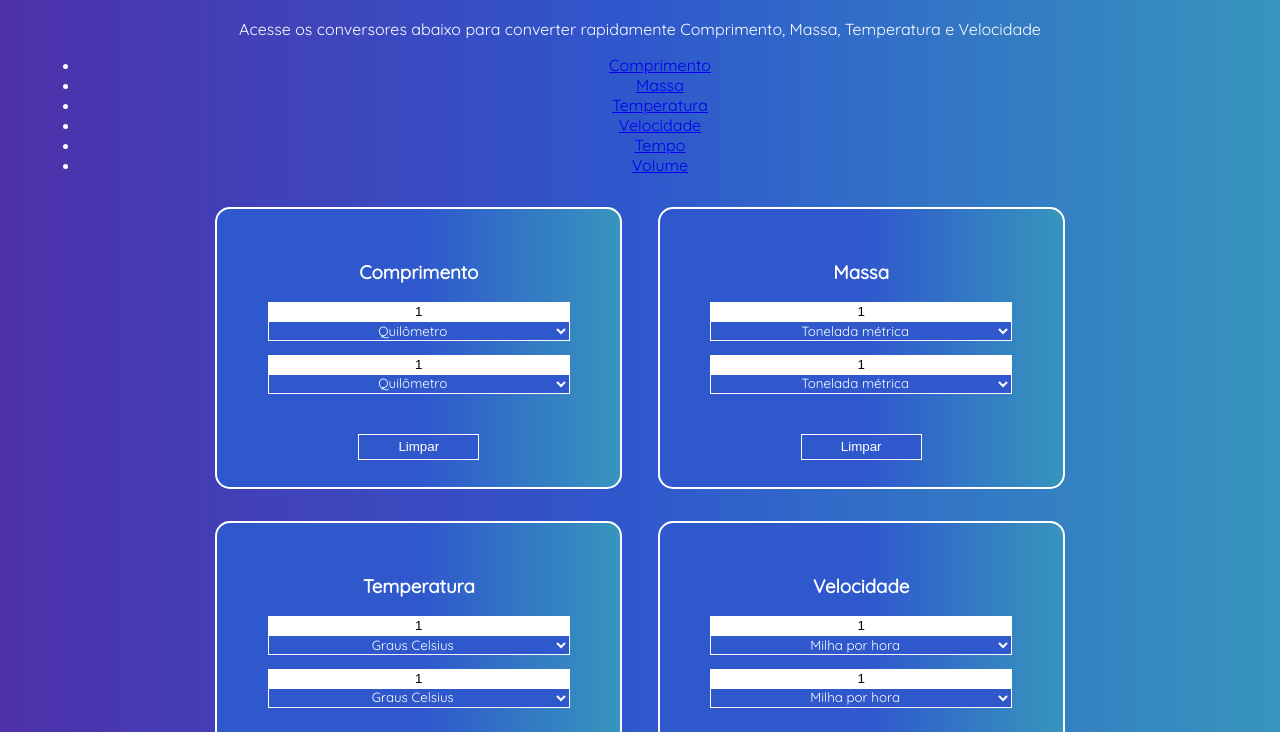
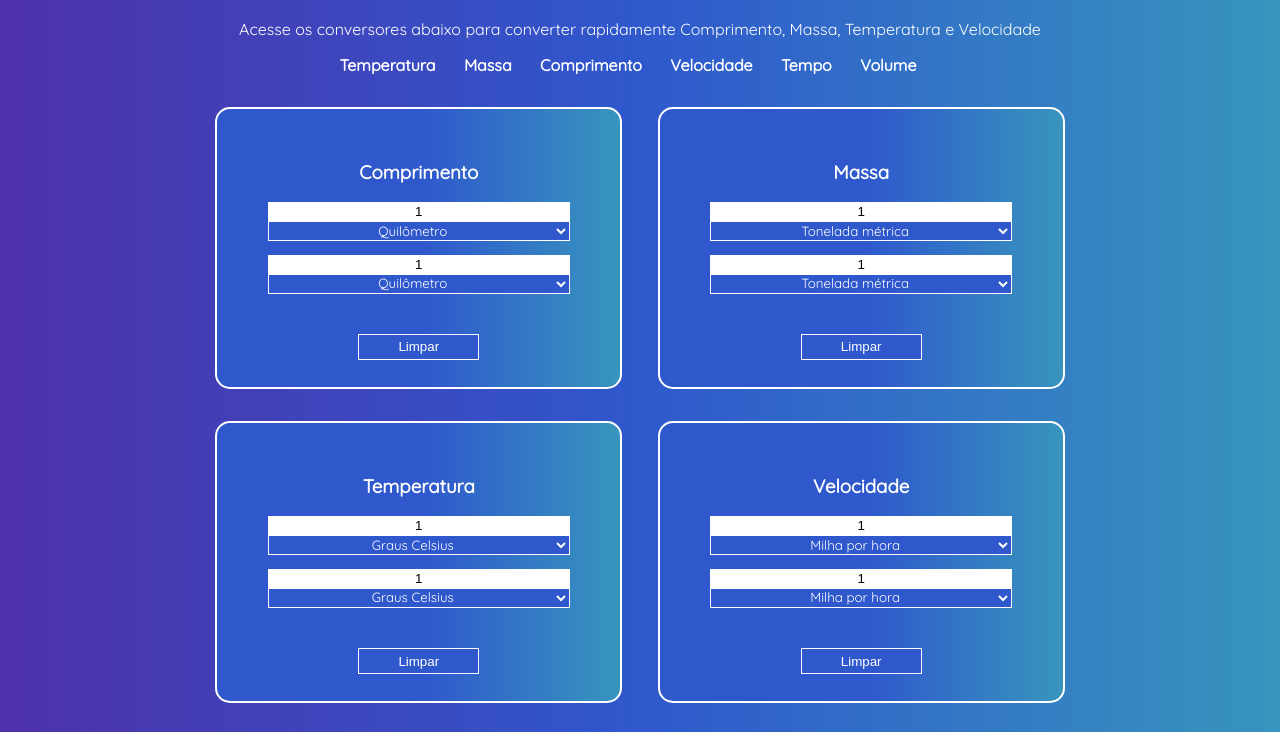
Before and after one commit to kauannlima/conversor_de_medidas, a plain HTML site: page index.html in a window 1280 px wide. Shown: the part 64-796 px from the top of the page. Drawn offline with Linux system fonts and the light colour scheme.

Commit message:
Correções no CSS

```diff
--- a/css/style.css
+++ b/css/style.css
@@ -12,8 +12,23 @@ input:focus,
 select:focus {
     outline: 0;
 }
+a{
+    text-decoration: none;
+    color: white;
+}
 a:visited {
     color: white;
+  }
+  ul {
+    text-decoration: none;
+    list-style: none;
+    padding: 0;
+  }
+
+  ul li {
+    display: inline;
+    margin-right: 2%;
+    font-weight: bold;
   }
 
 .main-header {
--- a/index.html
+++ b/index.html
@@ -15,9 +15,9 @@
         <h1>Conversor de Medidas</h1>
         <p>Acesse os conversores abaixo para converter rapidamente Comprimento, Massa, Temperatura e Velocidade</p>
 <ul>
+    <li><a href="#article-temperatura">Temperatura</a></li>
+    <li><a href="#article-massa">Massa</a></li>
     <li><a href="#article-comprimento">Comprimento</a></li>
-    <li><a href="#article-massa">Massa</a></li>
-    <li><a href="#article-temperatura">Temperatura</a></li>
     <li><a href="#article-velocidade">Velocidade</a></li>
     <li><a href="#article-tempo">Tempo</a></li>
     <li><a href="#article-volume">Volume</a></li>
```
